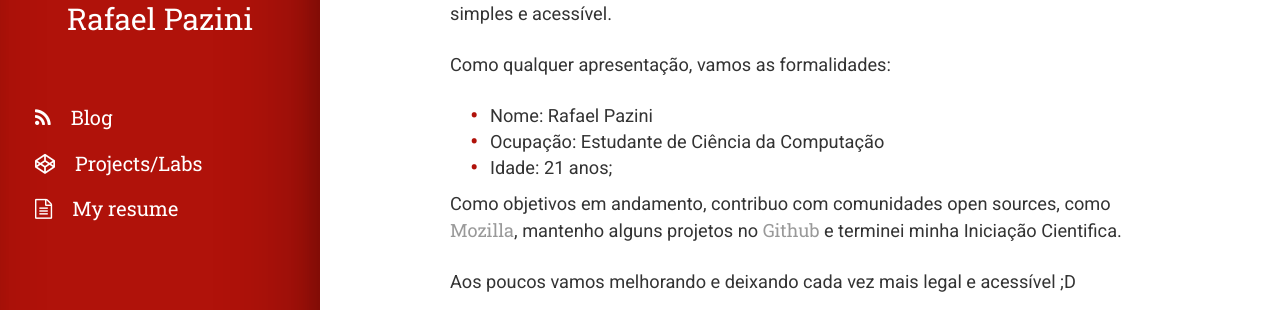
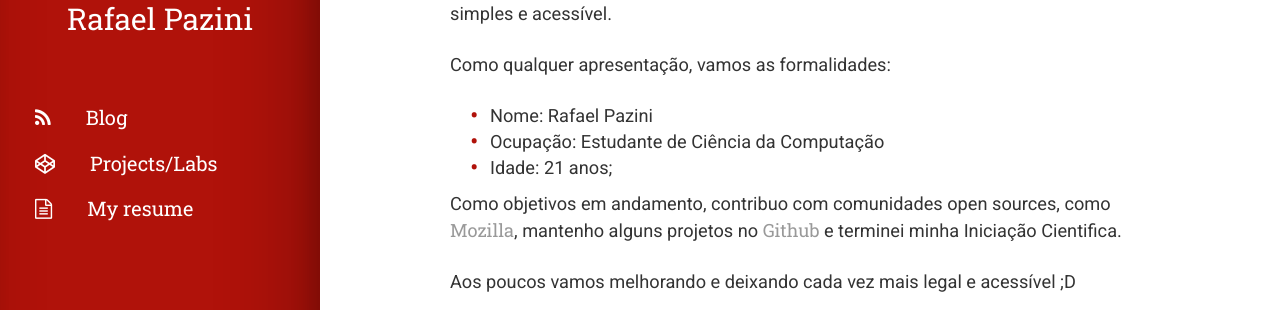
Before and after one commit to rflpazini/old-personal-rflpazini.com, a Jekyll site: the page built from index.md, in a window 1280 px wide. Shown: the part 348-658 px from the top of the page. Built offline with Jekyll 4.4.1, drawn with Linux system fonts in a browser that asks for light colours; nearby versions of some CDN libraries.

Commit message:
Fix header alignment

```diff
--- a/assets/css/main.css
+++ b/assets/css/main.css
@@ -152,7 +152,7 @@ p {
 }
 
 #master i.fa {
-  margin-right: 20px;
+  margin-right: 35px;
 }
 
 .line {
```
